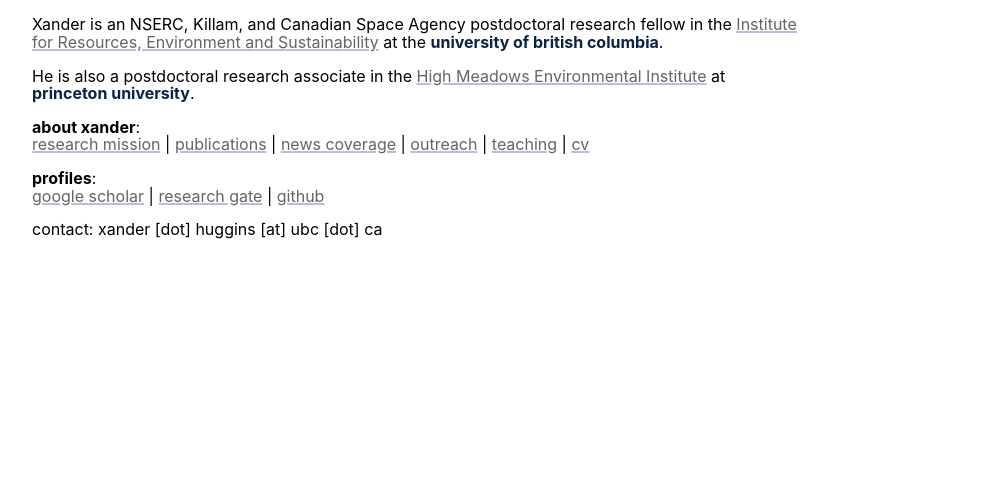
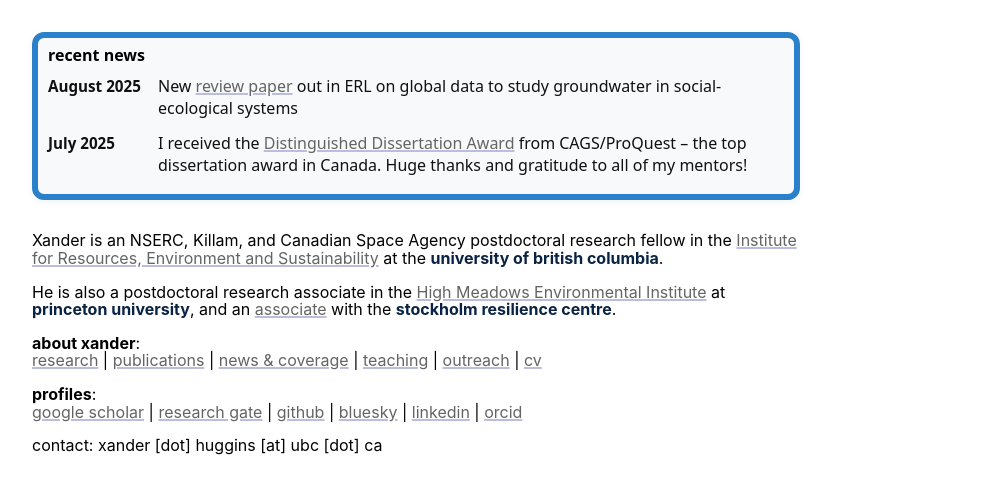
Before and after one commit to XanderHuggins/xanderhuggins.github.io, a plain HTML site: page index.html in a window 1280 px wide. Shown: the part 217-710 px from the top of the page, without its empty margins (224-1209 px from the left). Drawn offline with nearby package versions, Linux system fonts and the light colour scheme; a small style sheet from the web is missing.

Commit message:
websiteupdate

```diff
--- a/index.html
+++ b/index.html
@@ -104,26 +104,77 @@
 
         <style>
 p { line-height: 1.1em; }
-a { color:#646464;
-    text-decoration: underline;
-    text-decoration-color: #BCBCDC;
-    text-decoration-thickness: 2px }
-a:hover
-  { border: 4px solid #BCBCDC; }
+
+a {
+  color: #646464;
+  text-decoration: underline;
+  text-decoration-color: #BCBCDC;
+  text-decoration-thickness: 2px;
+}
+
+a:hover {
+  border: 4px solid #BCBCDC;
+}
+
+.rounded-box {
+  background-color: #f7f9fb;
+  border: 6px solid #2A80C9;
+  border-radius: 12px;
+  padding: 6px 10px;
+  box-shadow: 0 2px 8px rgba(0, 0, 0, 0.05);
+  max-width: 100%;
+  margin: 2rem auto;
+  font-family: system-ui, sans-serif;
+  line-height: 1.4em;
+}
+
+.news-item {
+  display: grid;
+  grid-template-columns: 110px 1fr; /* adjust column width here */
+  gap: 0px;
+  margin-bottom: 12px;
+}
+
+.news-item .label {
+  font-weight: 600;
+  font-size: 0.95em;
+  color: #111;
+  white-space: nowrap;
+}
+
+.news-item .text {
+  font-size: 1em;
+  color: #111;
+}
+
 </style>
+<div class="rounded-box">
+  <div style="font-weight:800; margin-bottom: 0.5em;">recent news</div>
+  <div class="news-item">
+    <div class="label">August 2025</div>
+    <div class="text">New <a href="https://iopscience.iop.org/article/10.1088/1748-9326/adf127">review paper</a> out in ERL on global data to study groundwater in social-ecological systems</div>
+  </div>
+  <div class="news-item">
+    <div class="label">July 2025</div>
+    <div class="text">I received the <a href="https://cags.ca/prizes/cags-proquest-distinguished-dissertation-award/the-canadian-association-for-graduate-studies-announces-winners-of-2025-cags-proquest-distinguished-dissertation-award/">Distinguished Dissertation Award</a> from CAGS/ProQuest – the top dissertation award in Canada. Huge thanks and gratitude to all of my mentors!</div>
+  </div>
+</div>
 <p>Xander is an NSERC, Killam, and Canadian Space Agency postdoctoral research fellow in the <a href="https://ires.ubc.ca/xander-huggins/">Institute for Resources, Environment and Sustainability</a> at the <span style="color:#0A2343"><strong>university of british columbia</strong></span>. <br/></p>
-<p>He is also a postdoctoral research associate in the <a href="https://eeb.princeton.edu/people/xander-r-huggins">High Meadows Environmental Institute</a> at <span style="color:#0A2343"><strong>princeton university</strong></span>.<br/></p>
+<p>He is also a postdoctoral research associate in the <a href="https://slevin.princeton.edu/people/xander-huggins-phd">High Meadows Environmental Institute</a> at <span style="color:#0A2343"><strong>princeton university</strong></span>, and an <a href="https://www.stockholmresilience.org/meet-our-team/staff/2025-06-02-huggins.html">associate</a> with the <span style="color:#0A2343"><strong>stockholm resilience centre</strong></span>.<br/></p>
 <p><strong>about xander</strong>: <br>
-<a href="/pages/research-mission/">research mission</a> |
+<a href="/pages/research-mission/">research</a> |
 <a href="/pages/publications/">publications</a> |
-<a href="/pages/coverage/">news coverage</a> |
+<a href="/pages/coverage/">news &amp; coverage</a> |
+<a href="/pages/teaching/">teaching</a> |
 <a href="/pages/outreach/">outreach</a> |
-<a href="/pages/teaching/">teaching</a> |
-<a href="https://storage.googleapis.com/misc-sharing/XanderHuggins_cv_2025.02.pdf">cv</a></p>
+<a href="https://storage.googleapis.com/misc-sharing/XanderHuggins_cv_2025.07.pdf">cv</a></p>
 <p><strong>profiles</strong>:<br>
 <a href="https://scholar.google.com/citations?user=Ahe9KLsAAAAJ&amp;hl=en&amp;oi=ao">google scholar</a> |
 <a href="https://www.researchgate.net/profile/Xander-Huggins">research gate</a> |
-<a href="https://github.com/XanderHuggins/">github</a></p>
+<a href="https://github.com/XanderHuggins/">github</a> |
+<a href="https://bsky.app/profile/xanderhuggins.bsky.social">bluesky</a> |
+<a href="https://www.linkedin.com/in/xander-huggins/">linkedin</a> |
+<a href="https://orcid.org/0000-0002-6313-8299">orcid</a></p>
 <p>contact: xander [dot] huggins [at] ubc [dot] ca</p>
 <p> </p>
 
```
Also changed, not shown: index.xml (+3 -4 lines), pages/index.xml (+3 -4 lines), pages/publications/index.html (+20 -17 lines), pages/teaching/index.html (+12 -4 lines).
